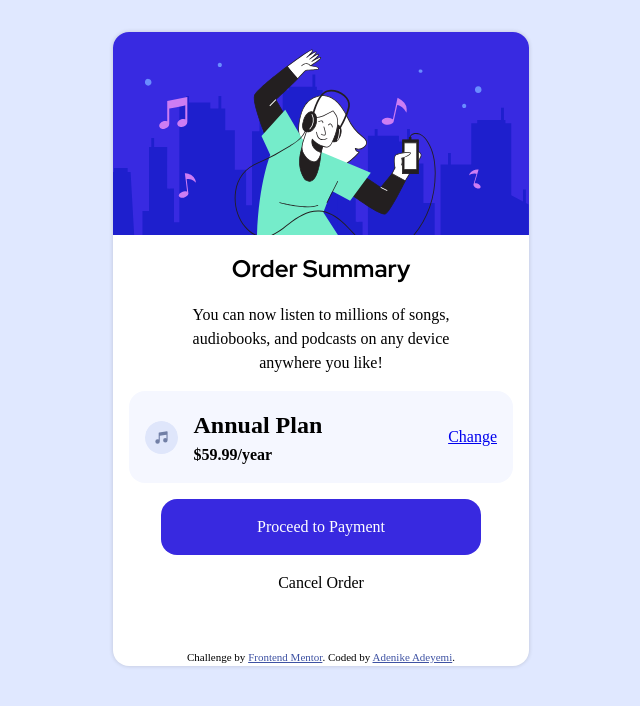
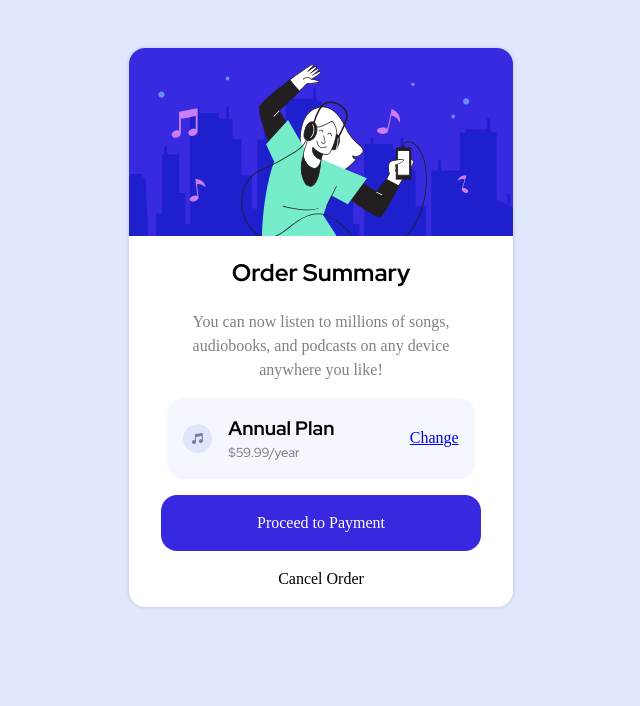
Before and after one commit to atlantiswarren/ordersummary, a plain HTML site: page index.html in a window 1280 px wide. Shown: the whole page, without its empty margins (319-959 px from the left). Drawn offline with Linux system fonts and the light colour scheme.

Commit message:
deploy: f33f76ce69587c48321869caf7112620435c6df4

```diff
--- a/css/main.css
+++ b/css/main.css
@@ -7,7 +7,7 @@ video {
 }
 .card {
   text-align: center;
-  margin: 1rem;
+  margin: 2rem;
   box-shadow: 0 0 0.25rem 0 rgba(0, 0, 0, 0.16);
   background-color: white;
   border-radius: 1rem;
@@ -23,7 +23,7 @@ img {
   border-top-right-radius: 1rem;
 }
 .card-title {
-  padding: 1rem;
+  padding: 1.2rem 0;
   font-family: "Red Hat Display";
 }
 .attribution {
@@ -43,11 +43,13 @@ img {
   text-align: left;
   border-radius: 1rem;
   padding: 1rem;
-  margin: 1rem 1rem 1rem 1rem;
+  margin: 1rem 2.4rem 1rem 2.4rem;
 }
 .plan-title {
   width: 100%;
-  font-weight: bolder;
+}
+p {
+  color: gray;
 }
 .card-button {
   background-color: hsl(245, 75%, 52%);
@@ -57,7 +59,7 @@ img {
   padding: 1rem 6rem 1rem 6rem;
 }
 .card-button:hover {
-  opacity: 60%;
+  opacity: 70%;
 }
 .cancel {
   border: none;
@@ -65,3 +67,10 @@ img {
   padding: 1rem 6rem 1rem 6rem;
   background-color: white;
 }
+.text-left {
+  font-family: "Red Hat Display";
+  font-size: small;
+}
+.card-plan-link:hover {
+  opacity: 80%;
+}
--- a/index.html
+++ b/index.html
@@ -35,7 +35,6 @@
   <body class="container">
     <div class="card">
       <main class="wrapper">
-
         <img
           class="card-img"
           src="./images/illustration-hero.svg"
@@ -53,7 +52,6 @@
             <div class="card-plan">
               <div class="card-plan-content">
                 <img src="./images/icon-music.svg" alt="music icon" />
-
               </div>
               <div class="text-left plan-title">
                 <h2>Annual Plan</h2>
@@ -68,19 +66,9 @@
             <div class="cancel-button">
               <button class="cancel">Cancel Order</button>
             </div>
-
-
-
-      <main class="bottom-text">
-      <footer>
-        <div class="attribution">
-          Challenge by
-          <a href="https://www.frontendmentor.io?ref=challenge" target="_blank"
-            >Frontend Mentor</a
-          >. Coded by <a href="https://github.com/nikea1">Adenike Adeyemi</a>.</section>
-
           </div>
-      </footer>
+        </section>
+      </main>
     </div>
   </body>
 </html>
```
Lines whose indentation alone changed are shown as unchanged.
